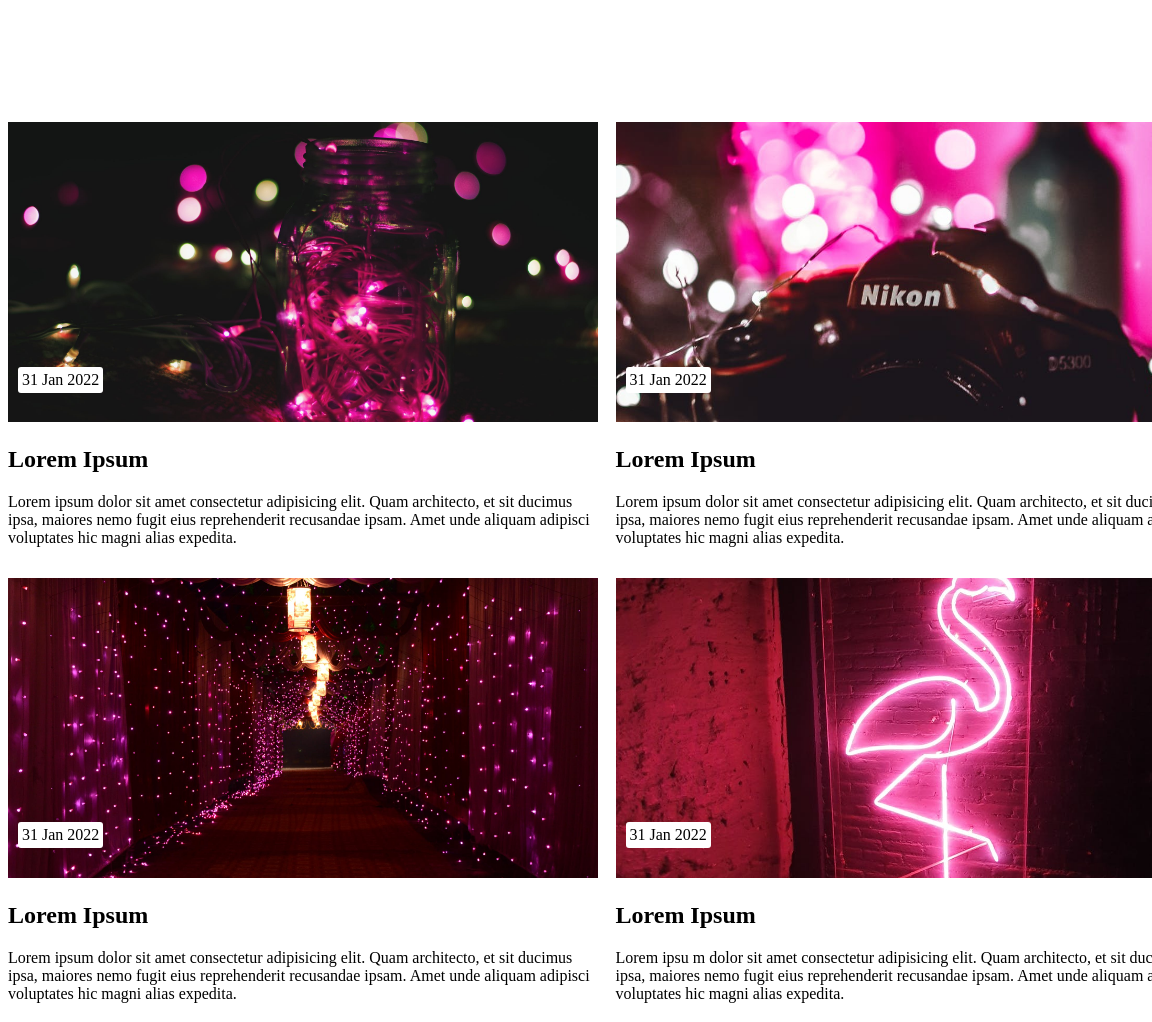
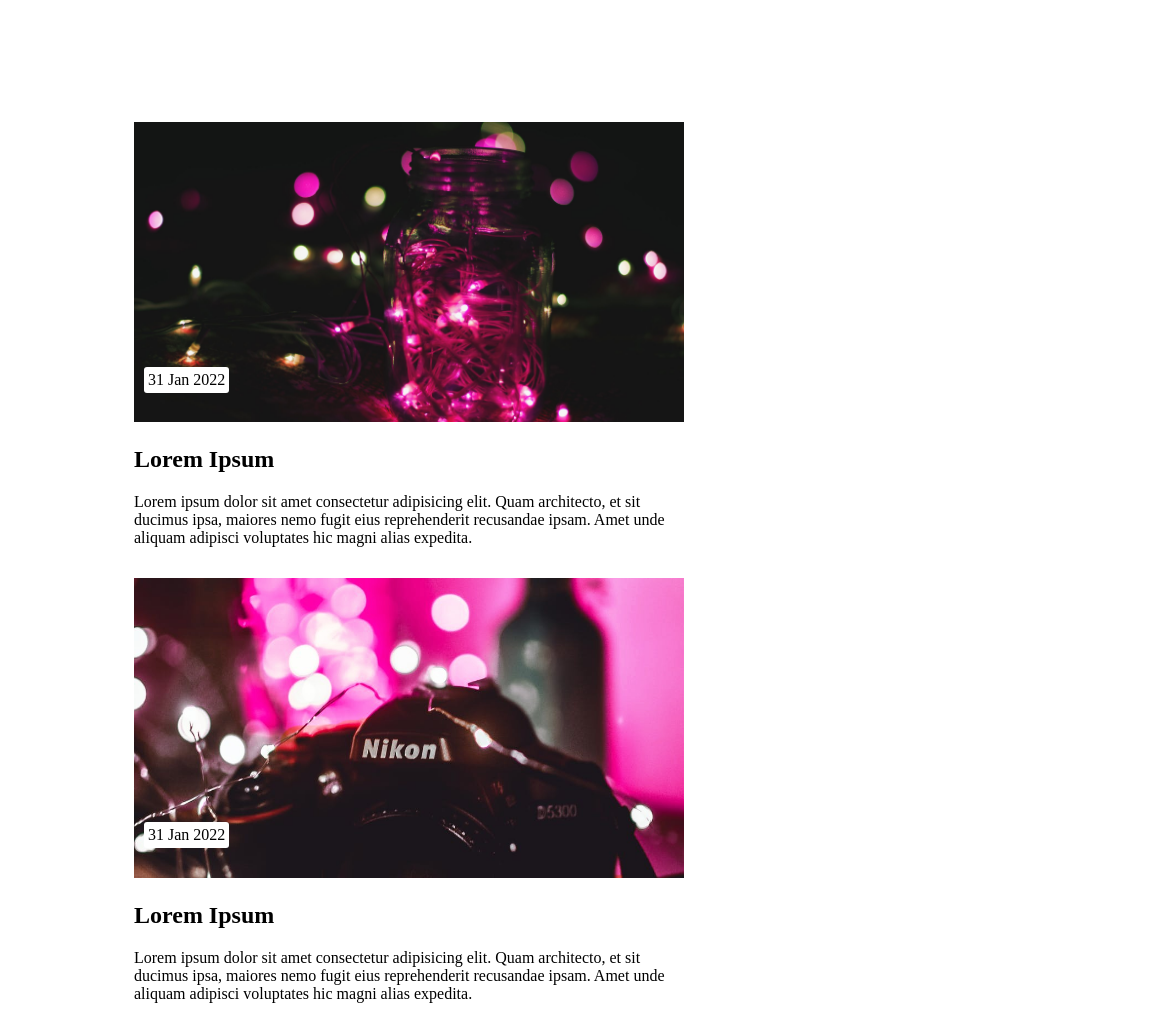
Before and after one commit to BobbaSet/Brief5_Simplon1, a website built with Parcel: page accueil.html in a window 768 px wide. Shown: the part 640-1662 px from the top of the page, 1152 px wide, since content can reach past the window. Built offline with nearby package versions, Linux system fonts and the light colour scheme.

Commit message:
responsive tablette

```diff
--- a/Sass/pages/_accueil.scss
+++ b/Sass/pages/_accueil.scss
@@ -28,6 +28,44 @@
         }
     }
 
+}
+
+@media (min-width: 500px) and (max-width: 890px){
+    #grid{
+        display: grid;
+        grid-template-columns: repeat(1, 1fr);
+        max-width: 890px;
+        width: 500px;
+        height: auto;
+        gap: 15px;
+        margin: 0 auto;
+        margin-top: 150px;
+        margin-bottom: 100px;
+
+        .grid-items{
+            position: relative;
+
+            .para_grid{
+                z-index: 1;
+                position: absolute;
+                background-color: white;
+                padding: 4px;
+                margin-left: 10px;
+                bottom: 35%;
+                border-radius: 3px;
+            }
+            img{
+                object-fit: cover;
+                width: 550px;
+                height: 300px;
+            }
+        }
+
+    }
+
+    .article_para{
+        width: 550px;
+    }
 }
 
 @media (min-width: 320px) and (max-width: 500px){
```
Also changed, not shown: Sass/main.css.
